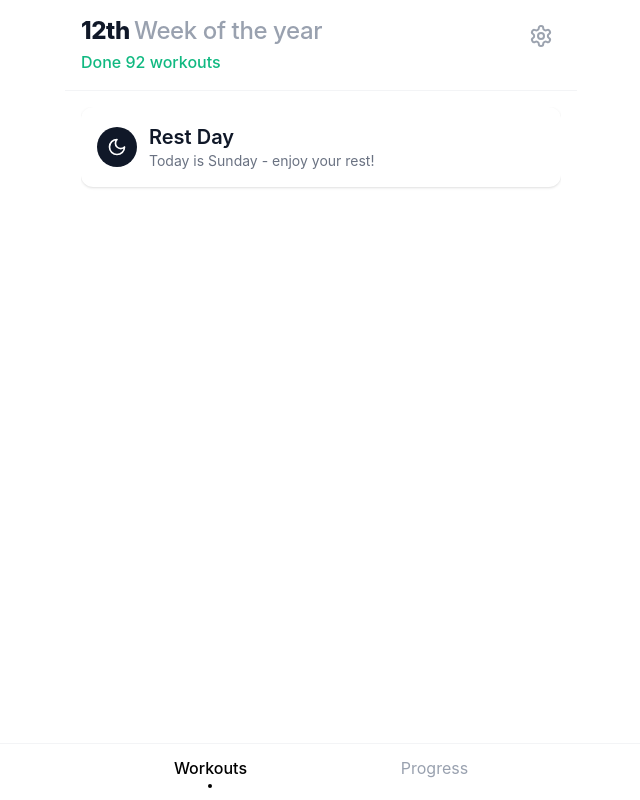
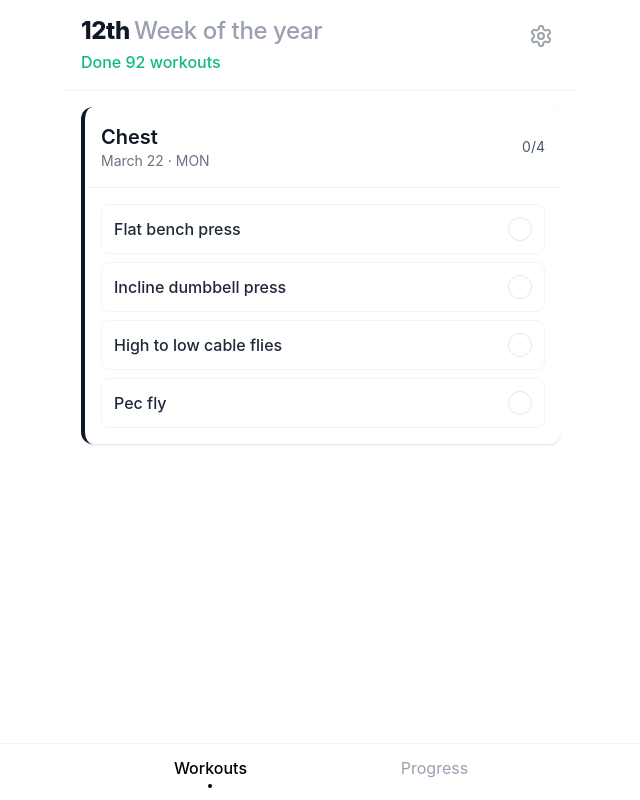
Before and after one commit to vijaymurugann/workout-tracker, a Next.js app: page / in a window 1280 px wide. Shown: the whole page, without its empty margins (319-959 px from the left). Built offline with nearby package versions, Linux system fonts and the light colour scheme.

Commit message:
REMOVE Sat and sunday

```diff
--- a/components/WorkoutsContainer.jsx
+++ b/components/WorkoutsContainer.jsx
@@ -2,8 +2,8 @@
 
 import React, { useState, useEffect } from "react";
 import { initialWorkoutData } from "@/const/data";
+import { Cross, X } from "lucide-react";
 // Sample workout data structure
-
 
 const WorkoutsContainer = () => {
   // State variables
@@ -162,124 +162,8 @@ const WorkoutsContainer = () => {
   const isFullyCompleted =
     completedExercises === totalExercises && totalExercises > 0;
 
-  // Render the day indicators component
-  const DayIndicators = () => {
-    return (
-      <div className="flex justify-center mt-6 mb-2">
-        {workoutData.days.map((day) => (
-          <button
-            key={day.id}
-            className={`h-1.5 rounded-full mx-1 transition-all duration-300 ease-in-out transform ${
-              currentDayIndex === day.id
-                ? "w-5 bg-gray-900"
-                : "w-1.5 bg-gray-200 hover:bg-gray-300"
-            }`}
-            onClick={() => handleDayChange(day.id)}
-            aria-label={`View ${day.name} workout`}
-          />
-        ))}
-      </div>
-    );
-  };
-
   // Render the workout card based on day type
   const renderWorkoutCard = () => {
-    // Rest day card
-    if (currentDay.type === "rest") {
-      return (
-        <div className="w-full bg-white rounded-xl shadow-sm overflow-hidden transition-all duration-300 mb-4">
-          <div className="p-4">
-            <div className="flex items-center">
-              <div className="w-10 h-10 bg-gray-900 rounded-full flex items-center justify-center mr-3">
-                <svg
-                  xmlns="http://www.w3.org/2000/svg"
-                  width="20"
-                  height="20"
-                  viewBox="0 0 24 24"
-                  fill="none"
-                  stroke="white"
-                  strokeWidth="2"
-                  strokeLinecap="round"
-                  strokeLinejoin="round">
-                  <path d="M12 3a6 6 0 0 0 9 9 9 9 0 1 1-9-9Z"></path>
-                </svg>
-              </div>
-              <div>
-                <h2 className="text-xl font-semibold text-gray-900">
-                  Rest Day
-                </h2>
-                <p className="text-sm text-gray-500">
-                  Today is {currentDay.name} - enjoy your rest!
-                </p>
-              </div>
-            </div>
-          </div>
-        </div>
-      );
-    }
-
-    // Cardio day card
-    if (currentDay.type === "cardio") {
-      return (
-        <div className="w-full bg-white rounded-xl shadow-sm overflow-hidden transition-all duration-300 mb-4">
-          <div className="p-4">
-            <div className="flex items-center">
-              <div className="w-10 h-10 bg-gray-900 rounded-full flex items-center justify-center mr-3">
-                <svg
-                  xmlns="http://www.w3.org/2000/svg"
-                  width="20"
-                  height="20"
-                  viewBox="0 0 24 24"
-                  fill="none"
-                  stroke="white"
-                  strokeWidth="2"
-                  strokeLinecap="round"
-                  strokeLinejoin="round">
-                  <polygon points="13 2 3 14 12 14 11 22 21 10 12 10 13 2"></polygon>
-                </svg>
-              </div>
-              <div>
-                <h2 className="text-xl font-semibold text-gray-900">
-                  Cardio Day
-                </h2>
-                <p className="text-sm text-gray-500">
-                  Today is {currentDay.name} - time for some cardio!
-                </p>
-              </div>
-            </div>
-          </div>
-
-          <div className="px-4 pb-4">
-            <div className="mt-4 bg-gray-50 p-4 rounded-lg">
-              <h3 className="font-medium mb-2">Suggested Activities:</h3>
-              <ul className="text-gray-600 pl-4 mb-4">
-                <li className="before:content-['•'] before:mr-2">
-                  30 min jogging or running
-                </li>
-                <li className="before:content-['•'] before:mr-2">
-                  45 min cycling
-                </li>
-                <li className="before:content-['•'] before:mr-2">
-                  20 min HIIT session
-                </li>
-                <li className="before:content-['•'] before:mr-2">
-                  Swimming or rowing
-                </li>
-              </ul>
-            </div>
-
-            <button
-              className="w-full mt-4 py-3 bg-gray-900 text-white font-medium rounded-lg hover:bg-gray-800 active:bg-gray-950 active:scale-[0.98] transition-all duration-200"
-              onClick={() =>
-                console.log("Cardio workout logged for", currentDay.name)
-              }>
-              Log Cardio Workout
-            </button>
-          </div>
-        </div>
-      );
-    }
-
     // Regular workout day card
     return (
       <div className="w-full bg-white rounded-xl shadow-sm border-l-4 border-gray-900 overflow-hidden transition-all duration-300 mb-4">
@@ -371,19 +255,7 @@ const WorkoutsContainer = () => {
             <button
               className="p-1 text-gray-400 hover:text-gray-600"
               onClick={closeExerciseModal}>
-              <svg
-                xmlns="http://www.w3.org/2000/svg"
-                width="20"
-                height="20"
-                viewBox="0 0 24 24"
-                fill="none"
-                stroke="currentColor"
-                strokeWidth="2"
-                strokeLinecap="round"
-                strokeLinejoin="round">
-                <path d="M18 6 6 18"></path>
-                <path d="m6 6 12 12"></path>
-              </svg>
+              <X />
             </button>
           </div>
 
@@ -459,8 +331,9 @@ const WorkoutsContainer = () => {
         className="swipe-container relative overflow-hidden"
         onTouchStart={handleTouchStart}
         onTouchMove={handleTouchMove}
-        onTouchEnd={handleTouchEnd}>
-        {/* Day Content with Animation */}
+        onTouchEnd={handleTouchEnd}
+        // Day Content with Animation
+      >
         <div
           className="day-content transition-all duration-300 ease-in-out"
           style={{
@@ -470,9 +343,6 @@ const WorkoutsContainer = () => {
           {renderWorkoutCard()}
         </div>
 
-        {/* Day Indicators */}
-        {/* <DayIndicators /> */}
-
         {/* Exercise Modal */}
         <ExerciseModal />
       </div>
--- a/const/data.js
+++ b/const/data.js
@@ -1,11 +1,5 @@
 export const initialWorkoutData = {
   days: [
-    {
-      id: 0,
-      name: "Sunday",
-      shortName: "SUN",
-      type: "rest",
-    },
     {
       id: 1,
       name: "Monday",
@@ -184,11 +178,5 @@ export const initialWorkoutData = {
         },
       ],
     },
-    {
-      id: 6,
-      name: "Saturday",
-      shortName: "SAT",
-      type: "cardio",
-    },
   ],
 };
```
